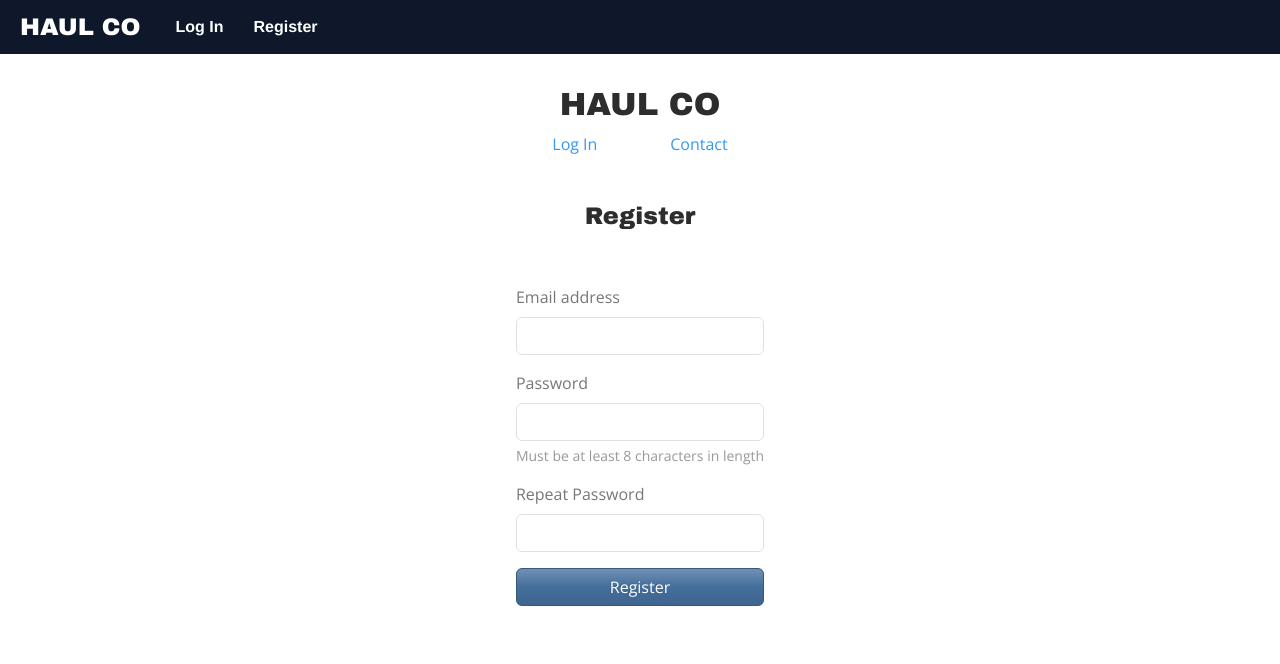
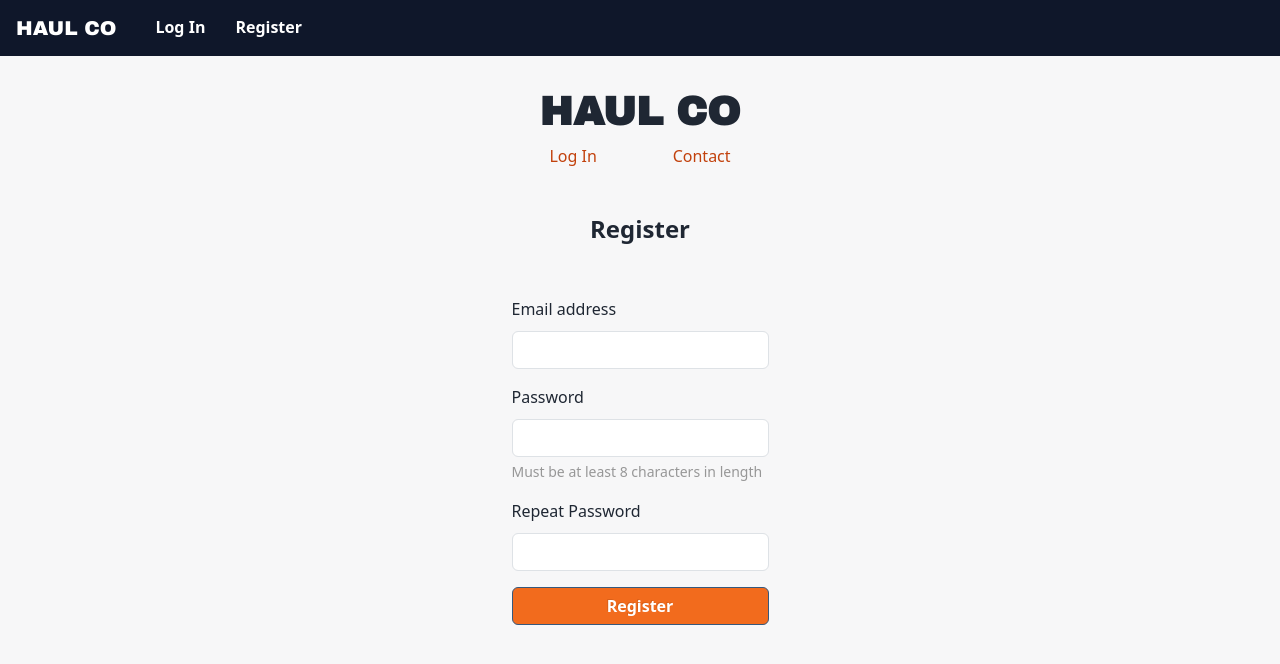
Before and after one commit to garrett-normal/haul-co, a Flask app: page /register in a window 1280 px wide. Shown: the top 664 px of the page. Run offline with Flask 3, Linux system fonts and the light colour scheme; some libraries are stand-ins or nearby versions.

Commit message:
removed tabler

```diff
--- a/flaskr/static/css/styles.css
+++ b/flaskr/static/css/styles.css
@@ -1,80 +1,309 @@
-@import url('https://fonts.googleapis.com/css2?family=Archivo+Black&family=Josefin+Sans:ital,wght@0,100..700;1,100..700&display=swap');
+/* =====================================================================
+   HAUL CO STYLES
 
+   This file loads AFTER Bootstrap, so anything written here wins over
+   Bootstrap's own look.
+
+   Want to change colors or fonts? Edit the SETTINGS block just below.
+   Every color and font in this file points back to those settings, so
+   one change there updates the whole site.
+   ===================================================================== */
+
+/* Logo font from Google Fonts. Only the "HAUL CO" logo uses it. */
+@import url('https://fonts.googleapis.com/css2?family=Archivo+Black&display=swap');
+
+
+/* ---------------------------------------------------------------------
+   SETTINGS (change these first)
+   --------------------------------------------------------------------- */
 :root {
-    --brand-navy: #0F172A;
-    --brand-orange: #f26b1d;
+    /* Brand colors */
+    --brand-navy: #0F172A;          /* top nav bar, dark boxes */
+    --brand-orange: #f26b1d;        /* main buttons and highlights */
+    --brand-orange-dark: #d95e15;   /* orange when hovered or clicked */
+    --brand-orange-light: #fce9db;  /* soft orange backgrounds */
+
+    /* Text and backgrounds */
+    --text-color: #1f2733;          /* normal writing */
+    --muted-text: #6b7280;          /* grey helper text */
+    --link-color: #c2410c;          /* darker orange so links are easy to read */
+    --page-background: #f7f7f8;     /* behind everything */
+    --nav-hover: #455273af;         /* nav link background on hover */
+
+    /* Fonts */
+    --font-logo: "Archivo Black", Arial, sans-serif;
+    --font-body: system-ui, -apple-system, "Segoe UI", Roboto, Arial, sans-serif;
 }
 
+
+/* ---------------------------------------------------------------------
+   BASICS: text, headings, links
+   --------------------------------------------------------------------- */
+body {
+    font-family: var(--font-body);
+    color: var(--text-color);
+    background-color: var(--page-background);
+    line-height: 1.6;
+}
+
+h1, h2, h3, h4, h5 {
+    font-family: var(--font-body);
+    font-weight: 700;
+    color: var(--text-color);
+}
+
+a {
+    color: var(--link-color);
+}
+
+a:visited, a:link {
+    text-decoration: none;
+}
+
+a:hover {
+    text-decoration: underline;
+}
+
+.link {
+    font-weight: normal;
+}
+
+
+/* ---------------------------------------------------------------------
+   TOP NAVIGATION BAR
+   Used by base.html and the admin pages.
+   --------------------------------------------------------------------- */
+.navigation {
+    display: flex;
+    flex-wrap: wrap;            /* links drop to a new line on small screens */
+    align-items: center;
+    background-color: var(--brand-navy);
+    padding: 0 1rem;
+}
+
+.navigation > ul {
+    list-style-type: none;
+    margin: 0;
+    padding: 0;
+    display: flex;
+    flex-wrap: wrap;
+    align-items: center;
+}
+
+/* Pushes this list to the right side of the bar */
+.navigation > ul.navigation-right {
+    margin-left: auto;
+}
+
+.navigation .logo {
+    font-family: var(--font-logo);
+    font-size: 1.25rem;
+    color: white;
+    margin-right: 1.5rem;
+}
+
+/* The links in the bar */
+.navigation > ul > li > a {
+    display: block;
+    padding: 15px;
+    color: white;
+    font-weight: bold;
+    text-decoration: none;
+}
+
+.navigation > ul > li > a:hover {
+    background-color: var(--nav-hover);
+    color: white;
+    text-decoration: none;
+}
+
+/* The page you are on gets an orange line under it */
+.navigation > ul > li > a.active {
+    box-shadow: inset 0 -3px 0 var(--brand-orange);
+}
+
+/* Logged-in user's name and role, on the right */
+.navigation .user-info {
+    color: white;
+    padding: 0 15px;
+    line-height: 1.2;
+}
+
+.navigation .user-info small {
+    display: block;
+    color: #cbd5e1;
+}
+
+/* Highlighted item inside a dropdown menu */
+.dropdown-item.active,
+.dropdown-item:active {
+    background-color: var(--brand-orange);
+    color: white;
+}
+
+
+/* ---------------------------------------------------------------------
+   PAGE LAYOUT
+   --------------------------------------------------------------------- */
+/* Space above and below the main content of a page */
+.page-content {
+    padding-top: 1.5rem;
+    padding-bottom: 3rem;
+}
+
+.page-title {
+    font-size: 1.6rem;
+    margin: 0;
+}
+
+.page-subtitle {
+    color: var(--muted-text);
+    margin: 0.25rem 0 0;
+}
+
+/* A card that stays narrow, for short info like account settings */
+.narrow-card {
+    max-width: 28rem;
+}
+
+
+/* ---------------------------------------------------------------------
+   BUTTONS
+   Bootstrap buttons read their colors from the --bs-btn-* settings,
+   so we point those at our brand colors.
+   --------------------------------------------------------------------- */
+.btn-primary,
+.btn-brand {
+    --bs-btn-color: white;
+    --bs-btn-bg: var(--brand-orange);
+    --bs-btn-border-color: var(--brand-orange);
+    --bs-btn-hover-color: white;
+    --bs-btn-hover-bg: var(--brand-orange-dark);
+    --bs-btn-hover-border-color: var(--brand-orange-dark);
+    --bs-btn-active-color: white;
+    --bs-btn-active-bg: var(--brand-orange-dark);
+    --bs-btn-active-border-color: var(--brand-orange-dark);
+    --bs-btn-disabled-bg: var(--brand-orange);
+    --bs-btn-disabled-border-color: var(--brand-orange);
+    background-image: none;     /* removes the Spacelab theme's blue gradient */
+    font-weight: 600;
+}
+
+/* Spacelab adds its gradient back on hover, so remove it there too */
+.btn-primary:not(.disabled):hover {
+    background-image: none;
+}
+
+/* Light orange button (vendor dashboard job cards) */
+.btn-brand-soft {
+    --bs-btn-color: var(--link-color);
+    --bs-btn-bg: var(--brand-orange-light);
+    --bs-btn-border-color: var(--brand-orange-light);
+    --bs-btn-hover-color: var(--link-color);
+    --bs-btn-hover-bg: #f8d9bf;
+    --bs-btn-hover-border-color: #f8d9bf;
+    font-weight: 600;
+    width: 100%;
+}
+
+
+/* ---------------------------------------------------------------------
+   TABLES AND LISTS
+   --------------------------------------------------------------------- */
+.table thead th {
+    color: var(--muted-text);
+    font-weight: 600;
+}
+
+/* Lets long job descriptions get cut off with "..." */
+.job-desc-cell {
+    max-width: 320px;
+}
+
+/* A list that scrolls instead of growing forever */
 .scrollable-card-list {
     max-height: 28rem;
     overflow-y: auto;
 }
 
+/* Small ticket photo in a table row */
+.table-thumb {
+    width: 46px;
+    height: 36px;
+    background-color: #ccc;
+    border-radius: 4px;
+    object-fit: cover;
+}
+
+
+/* ---------------------------------------------------------------------
+   FORMS
+   --------------------------------------------------------------------- */
+/* Stops a text box from being dragged bigger */
 .resize-none {
     resize: none;
 }
 
+
+/* ---------------------------------------------------------------------
+   LOGIN AND REGISTER PAGES
+   --------------------------------------------------------------------- */
 .main-grid {
     display: grid;
     grid-auto-flow: row;
-    grid-template-columns: repeat(row, minmax(200px, 1fr));
     justify-content: center;
-    background-color: transparent;
     margin: 2rem;
 }
 
-.navigation {
-    display: flex;
-    align-items: stretch;
-    background-color: var(--brand-navy);
+.main-grid > header > * {
+    display: grid;
+    grid-auto-flow: column;
+    justify-content: space-around;
 }
 
-.navigation ul {
-    list-style-type: none;
-    background-color: transparent;
-    padding: 0px;
-    margin: 0px;
-    overflow: hidden;
-    display: flex;
+.main-grid h1 {
+    font-family: var(--font-logo);
 }
 
-.navigation li {
-    display: flex;
+.login-form {
+    margin-top: 5ch;
+    display: grid;
+    grid-auto-flow: row;
     justify-content: center;
-    align-items: center;
 }
 
-.navigation a {
+
+/* ---------------------------------------------------------------------
+   TICKET REVIEW PAGE (admin)
+   --------------------------------------------------------------------- */
+/* The ticket photo. max-height keeps tall photos from taking over the page. */
+.ticket-image {
+    display: block;
+    width: 100%;
+    max-height: 32rem;
+    object-fit: contain;
+    background-color: #eceef1;
+    border: 1px solid #dee2e6;
+    border-radius: 0.375rem;
+}
+
+/* Grey box shown when a ticket has no photo */
+.ticket-image-placeholder {
     display: flex;
     align-items: center;
-    font-family: Helvetica, sans-serif;
-    text-decoration: none;
-    color: white;
-    padding: 15px;
-    font-weight: bold;
+    justify-content: center;
+    height: 16rem;
+    color: var(--muted-text);
+    background-color: #eceef1;
+    border: 1px dashed #c4c9d0;
+    border-radius: 0.375rem;
 }
 
-.navigation a:hover {
-    background-color: #455273af;
-    color: white;
-    text-decoration: none;
-}
 
-.navigation h4 {
-    display: flex;
-    align-items: center;
-    color: white;
-    padding: 0 20px;
-    margin: 0;
-}
-
-.navigation > ul.navigation-right {
-    margin-left: auto;
-    margin-right: 1.5rem;
-}
-
-/* --- IN-PAGE DASH HEADER (terminal / upload / driver mini) --- */
-
+/* ---------------------------------------------------------------------
+   VENDOR (DRIVER) DASHBOARD
+   --------------------------------------------------------------------- */
+/* Strip across the top: version label, upload button, driver name */
 .dash-header {
     display: flex;
     justify-content: space-between;
@@ -87,211 +316,68 @@
 }
 
 .dash-header .terminal-label {
-    color: #7b8697;
-    font-size: .9rem;
-}
-
-.dash-header .terminal-label b {
-    color: #1f2733;
+    color: var(--muted-text);
+    font-size: 0.9rem;
 }
 
 .driver-mini-name {
     font-weight: 600;
-    font-size: .85rem;
+    font-size: 0.85rem;
     line-height: 1.1;
-    color: #1f2733;
 }
 
 .driver-mini-truck {
-    color: #7b8697;
-    font-size: .75rem;
+    color: var(--muted-text);
+    font-size: 0.75rem;
 }
 
-/* --- BUTTONS --- */
-
-.btn-brand {
-
-    background: var(--brand-orange);
+/* The four number boxes */
+.stat-card.highlight {
     border-color: var(--brand-orange);
-    color: #fff;
-    border-radius: 6px;
-    box-shadow: inset 0 1px 0 rgba(255, 255, 255, 0.25),
-                0 1px 2px rgba(0, 0, 0, 0.15);
-    text-shadow: 0 -1px 0 rgba(0, 0, 0, 0.2);
-    cursor: pointer;
-    transition: filter 0.15s ease, transform 0.05s ease;
-    font-weight: 600;
-}
-
-.btn-brand:hover {
-    background-color: #d95e15;
-    border-color: #d95e15;
-    color: white;
-}
-
-.btn-brand-soft {
-    background-color: #fce9db;
-    border-color: #fce9db;
-    color: var(--brand-orange);
-    font-weight: 600;
-    width: 100%;
-}
-
-.btn-brand-soft:hover {
-    background-color: #f8d9bf;
-    color: var(--brand-orange);
-}
-
-/* --- STAT / JOB CARDS --- */
-
-.stat-card.highlight {
-    border-color: var(--brand-orange) !important;
-}
-
-.stat-icon {
-    background-color: #f4f6f9;
-    border-radius: 6px;
-    padding: .25rem .45rem;
 }
 
 .stat-number {
     font-size: 2rem;
     font-weight: 800;
-    color: #1f2733;
 }
 
 .stat-number small {
     font-size: 1.05rem;
     font-weight: 600;
-    color: #7b8697;
+    color: var(--muted-text);
 }
 
 .progress-brand {
     background-color: var(--brand-orange);
 }
 
+/* Earnings box */
 .pay-box {
-    background-color: #fdece0;
-    border-radius: .5rem;
+    background-color: var(--brand-orange-light);
+    border-radius: 0.5rem;
     padding: 1rem;
 }
 
 .pay-box .pay-label {
-    color: var(--brand-orange);
-    font-size: .7rem;
+    color: var(--link-color);
+    font-size: 0.75rem;
     font-weight: 700;
-    letter-spacing: .03em;
 }
 
 .pay-box .pay-amount {
     font-size: 1.6rem;
     font-weight: 800;
-    margin: .25rem 0;
+    margin: 0.25rem 0;
 }
 
+/* Dark "Hauling Tip" box */
 .tip-box {
     background-color: var(--brand-navy);
     color: #dbe1f0;
-    border-radius: .75rem;
-    padding: 1.1rem;
+    border-radius: 0.5rem;
+    padding: 1rem;
 }
 
 .tip-box h4 {
     color: white;
-    padding: 0;
 }
-
-.table-thumb {
-    width: 46px;
-    height: 36px;
-    background-color: #ccc;
-    border-radius: 4px;
-    object-fit: cover;
-}
-
-/* --- FORMS / GENERAL --- */
-
-.login-form {
-    margin-top: 5ch;
-    display: grid;
-    grid-auto-flow: row;
-    justify-content: center;
-}
-
-.text-input {
-    font-family: "Josefin Sans", monospace;
-    font-size: 1rem;
-    color: black;
-    background-color: transparent;
-    border: none;
-    padding: 0.5ch 0;
-    margin-bottom: 2ch;
-    width: 30ch;
-    outline: none;
-    transition: border-color 0.2s ease;
-}
-
-.text-input::placeholder {
-    color: rgb(0, 0, 0);
-}
-
-.text-input:focus {
-    border-bottom: 2px solid black;
-}
-
-.link {
-    padding: none;
-    font-weight: normal;
-}
-
-.link:hover {
-    text-decoration-line: underline;
-}
-
-.spacer-div {
-    display: flex;
-    justify-content: space-between;
-    align-items: center;
-}
-
-#comment-field {
-    width: 100%;
-    height: 20ch;
-}
-
-.align-left {
-    display: flex;
-    align-items: left;
-}
-
-.zerba-row:nth-child(even) {
-  background-color: #b8ece1;
-}
-
-h1 {
-    font-family: "Archivo Black", Courier, monospace;
-    font-size: xx-large;
-}
-
-h4 {
-    font-family: "Archivo Black", Courier, monospace;
-}
-
-h3 {
-    font-family: "Archivo Black", Courier, monospace;
-    font-style: normal;
-}
-
-p {
-    font-family: "Open Sans", Courier, monospace;
-}
-
-header > * {
-    display: grid;
-    grid-auto-flow: column;
-    justify-content: space-around;
-}
-
-a:visited, a:link {
-    text-decoration: none;
-}
--- a/flaskr/templates/base.html
+++ b/flaskr/templates/base.html
@@ -1,9 +1,5 @@
-<!DOCTYPE html>
-<!--[if lt IE 7]>      <html class="no-js lt-ie9 lt-ie8 lt-ie7"> <![endif]-->
-<!--[if IE 7]>         <html class="no-js lt-ie9 lt-ie8"> <![endif]-->
-<!--[if IE 8]>         <html class="no-js lt-ie9"> <![endif]-->
-<!--[if gt IE 8]>      <html class="no-js"> <!--<![endif]-->
-<html {% block layout %}{% endblock layout %}>
+    <!DOCTYPE html>
+<html lang="en" {% block layout %}{% endblock layout %}>
     <head>
         <meta charset="utf-8">
         <meta http-equiv="X-UA-Compatible" content="IE=edge">
@@ -11,10 +7,8 @@
         <meta name="description" content="">
         <meta name="viewport" content="width=device-width, initial-scale=1.0">
 
+        <!-- Bootstrap first, then our own styles so ours win -->
         <link rel='stylesheet' href={{url_for('static', filename='css/bootstrap-css/bootstrap.min.css')}}>
-        <link rel="stylesheet" href="https://cdn.jsdelivr.net/npm/@tabler/core@latest/dist/css/tabler.min.css" />
-        <link rel="stylesheet" href="https://cdn.jsdelivr.net/npm/@tabler/core@1.5.1/dist/css/tabler-vendors.min.css" />
-        <link rel="stylesheet" href="https://cdn.jsdelivr.net/npm/@tabler/icons-webfont@latest/dist/tabler-icons.min.css" />
         <link rel='stylesheet' href={{url_for('static', filename='css/styles.css')}}>
 
         <!--<link rel="shortcut icon" href="{{ url_for('static', filename='favicon.ico') }}">-->
@@ -22,12 +16,11 @@
         {% block head %}{% endblock head %}
     </head>
 
-
     <body>
     {% block navigation %}
     <nav class='navigation'>
         <ul>
-            <li><h4>HAUL CO</h4></li>
+            <li class="logo">HAUL CO</li>
             {% if not current_user.is_authenticated %}
                 <li><a href={{url_for('accounts.login')}}>Log In</a></li>
                 <li><a href={{ url_for('accounts.register') }}>Register</a></li>
@@ -45,11 +38,10 @@
     </nav>
     {% endblock navigation %}
 
+        {%block content%}{% endblock content %}
 
-
-        {%block content%}{% endblock content %}
+    {% block scripts %}{% endblock scripts %}
+    <!-- Bootstrap's JavaScript (runs dropdowns and pop-up modals) -->
+    <script src="{{ url_for('static', filename='js/bootstrap-js/bootstrap.bundle.min.js') }}"></script>
     </body>
-    {% block scripts %}{% endblock scripts %}
-    <script src="https://cdn.jsdelivr.net/npm/@tabler/core@latest/dist/js/tabler.min.js" defer></script>
-    <script src="{{ url_for('static', filename='js/bootstrap-js/bootstrap.js') }}"></script>
 </html>
```
Also changed, not shown: README.md.
